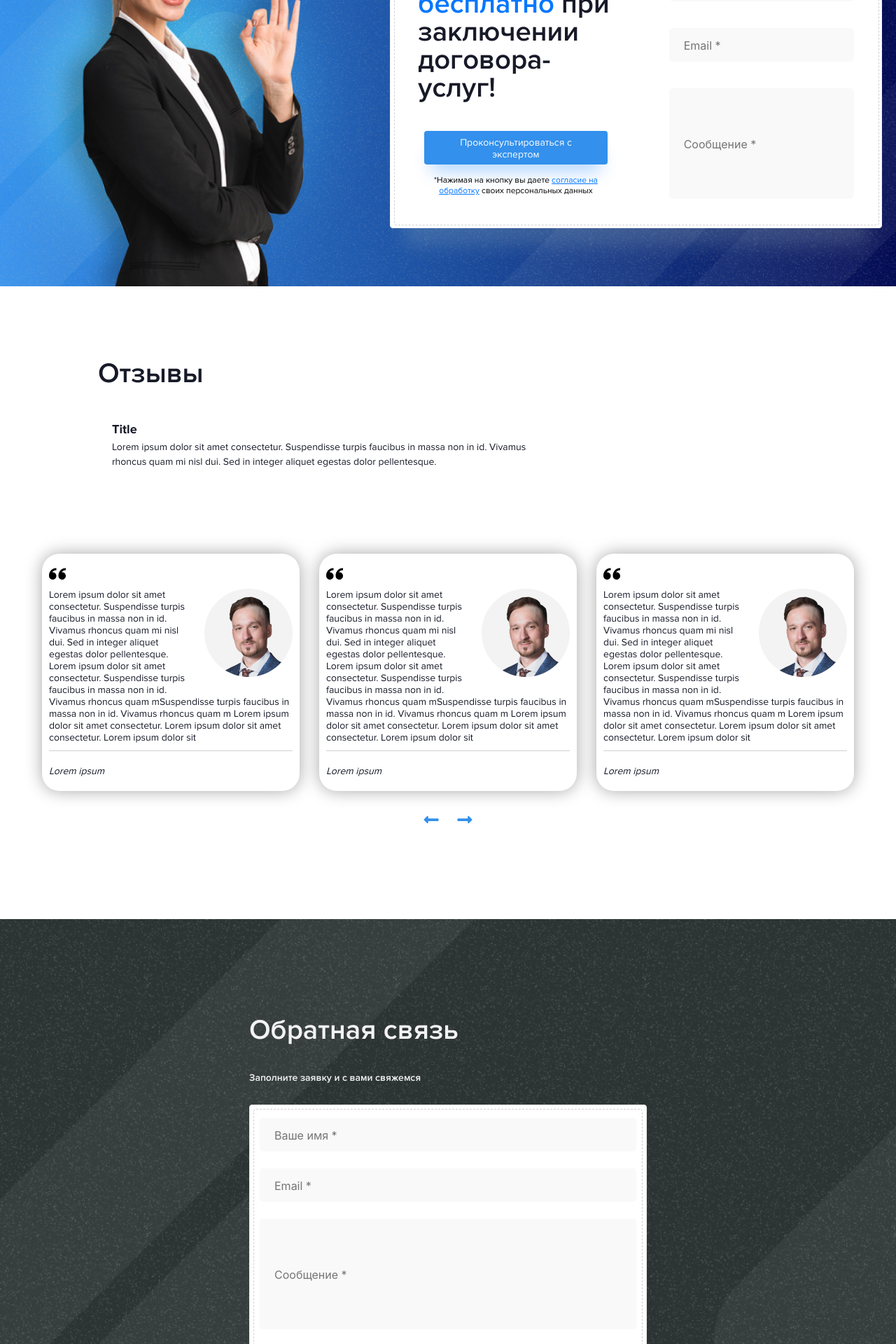
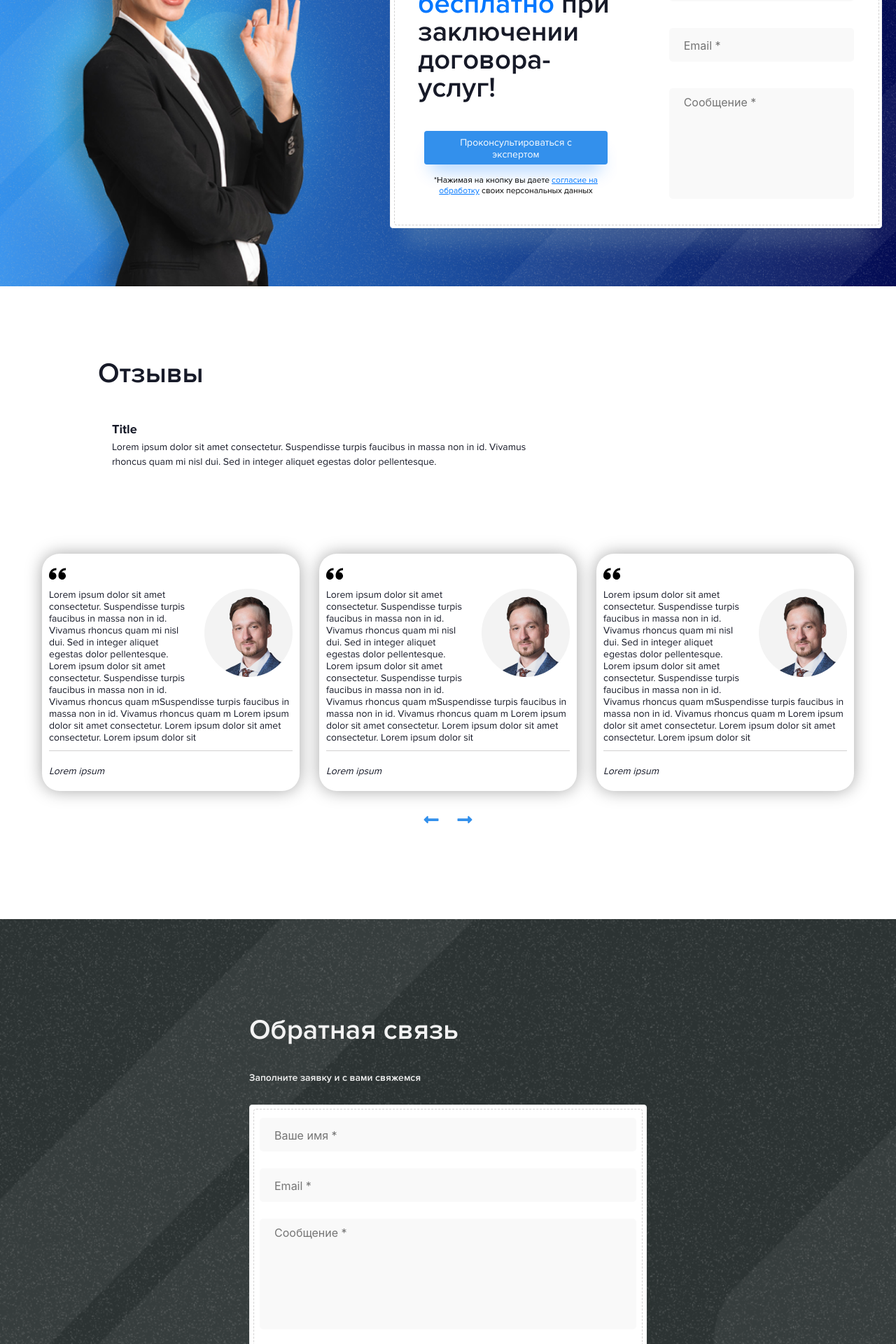
Before and after one commit to Photokub/zalivam-net, a React (Create React App) app: page / in a window 1280 px wide. Shown: the part 3340-5260 px from the top of the page at 70% size. Built offline with nearby package versions, Linux system fonts and the light colour scheme.

Commit message:
Fix: поправиь поля textarea во всех формах

```diff
--- a/src/components/AdForm/AdForm.css
+++ b/src/components/AdForm/AdForm.css
@@ -58,6 +58,7 @@
 
 .adFormInput_message {
   height: 158px;
+  resize: none;
 }
 
 .adFormBtnContainer {
--- a/src/components/AdForm/AdForm.scss
+++ b/src/components/AdForm/AdForm.scss
@@ -60,6 +60,7 @@
 
 .adFormInput_message {
     height: 158px;
+    resize: none;
 }
 
 .adFormBtnContainer {
--- a/src/components/AdForm/AdForm.tsx
+++ b/src/components/AdForm/AdForm.tsx
@@ -14,7 +14,7 @@ const AdForm: React.FC<AdFormPropTypes> = ({ }) => {
                 <div className="adFormInputContainer">
                     <input type="text" className="adFormInput" name="adInputName" placeholder="Ваше имя *" required />
                     <input type="text" className="adFormInput" name="adInputEmail" placeholder="Email *" required />
-                    <input type="text" className="adFormInput adFormInput_message" name="adInputMessage" placeholder="Сообщение *" required />
+                    <textarea className="adFormInput adFormInput_message" name="adInputMessage" placeholder="Сообщение *" required />
                 </div>
                 <div className = "adFormBtnContainer">
                     <button className="adFormSubmitBtn" type="submit">Проконсультироваться с экспертом</button>
--- a/src/components/FeedbackForm/FeedbackForm.css
+++ b/src/components/FeedbackForm/FeedbackForm.css
@@ -37,6 +37,7 @@
 
 .feedbackFormInput_message {
   height: 158px;
+  resize: none;
 }
 
 .feedbackFormBtnContainer {
--- a/src/components/FeedbackForm/FeedbackForm.scss
+++ b/src/components/FeedbackForm/FeedbackForm.scss
@@ -40,6 +40,7 @@
 
 .feedbackFormInput_message {
     height: 158px;
+    resize: none;
 }
 
 .feedbackFormBtnContainer {
--- a/src/components/FeedbackForm/Feedbackform.tsx
+++ b/src/components/FeedbackForm/Feedbackform.tsx
@@ -17,7 +17,7 @@ const FeedbackForm: React.FC<FeedbackPropTypes> = ({ }) => {
                     <input type="text" className="feedbackFormInput" name="feedbackInputEmail" placeholder="Email *" required />
                 </label>
                 <label htmlFor="" className="feedbackForm__field">
-                    <input type="text" className="feedbackFormInput feedbackFormInput_message" name="feedbackInputMessage" placeholder="Сообщение *" required />
+                    <textarea className="feedbackFormInput feedbackFormInput_message" name="feedbackInputMessage" placeholder="Сообщение *" required />
                 </label>
                 <div className="feedbackFormBtnContainer">
                     <button className="feedbackFormSubmitBtn" type="submit">Отправить</button>
```
Also changed, not shown: 2 other files (tests, documents, lock files or other folders).
